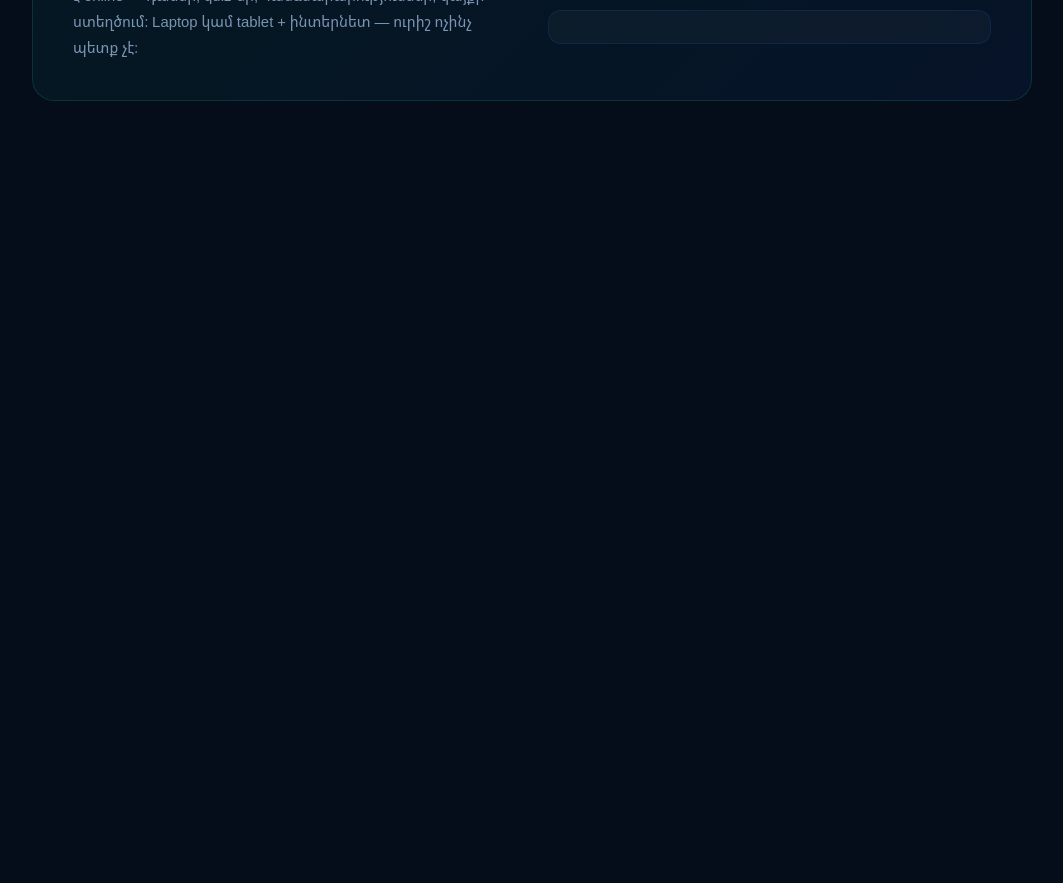
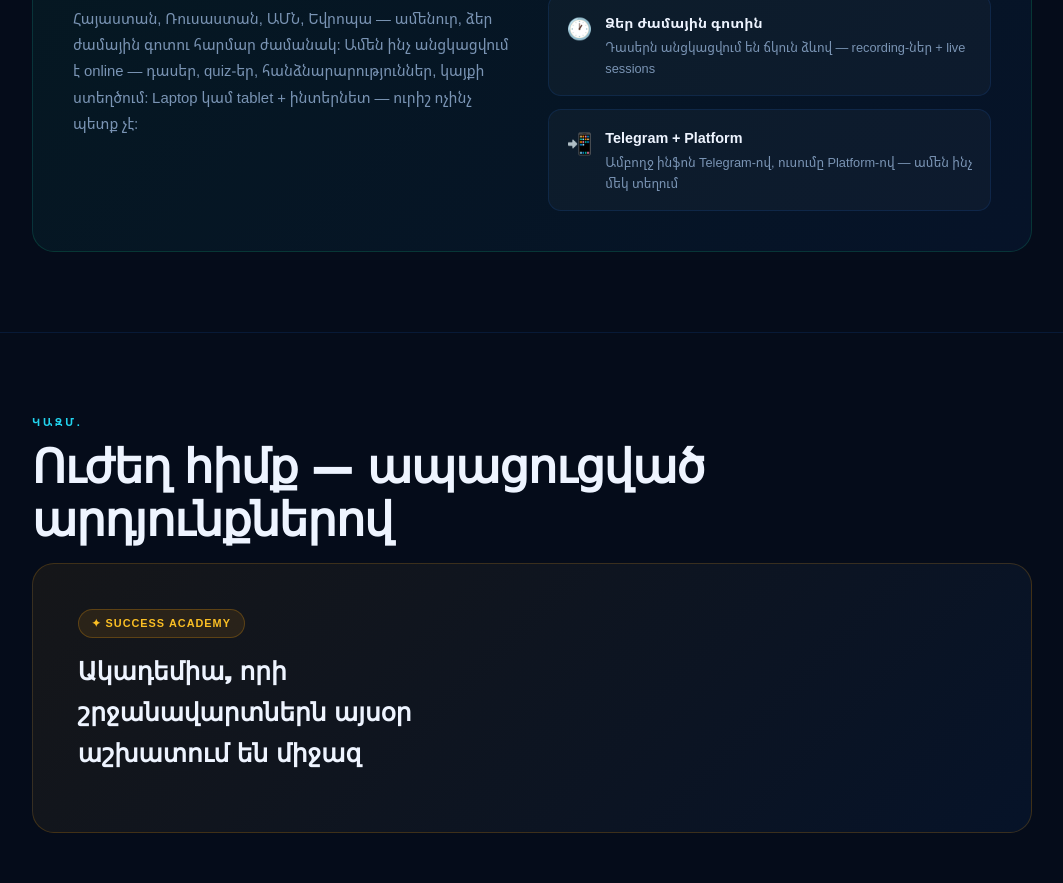
Before and after one commit to Young-IT-Talent/Young-it-talent, a plain HTML site: page index.html in a window 1280 px wide. Shown: the part 1614-2497 px from the top of the page, without its empty margins (108-1171 px from the left). Before the commit the page ends 1795 px from the top, so only its background shows below. Drawn offline with Linux system fonts and the light colour scheme.

Commit message:
Update index.html

```diff
--- a/index.html
+++ b/index.html
@@ -206,7 +206,7 @@ hr.div { border: none; border-top: 1px solid var(--border); }
   background: rgba(255,255,255,0.03); border: 1px solid var(--border);
   border-radius: 13px; padding: 1rem 1.1rem;
 }
-.ob-icon { font-size: 1.3rem; flex-shrink: 0; margin-top: .1rem; }
+.ob-icon { font-size: 1.3rem; flex-shrink: 0; }
 .ob-item h4 { font-weight: 700; font-size: .9rem; margin-bottom: .15rem; }
 .ob-item p { font-size: .8rem; color: var(--gray); }
 
@@ -293,21 +293,6 @@ hr.div { border: none; border-top: 1px solid var(--border); }
 }
 .cb-bottom p { font-size: .88rem; color: var(--gray); }
 .cb-bottom strong { color: var(--gold2); }
-
-/* ── LEARN GRID ── */
-.learn-grid { display: grid; grid-template-columns: repeat(3,1fr); gap: 1.1rem; margin-top: 2.2rem; }
-@media(max-width:680px){ .learn-grid { grid-template-columns: 1fr 1fr; } }
-@media(max-width:400px){ .learn-grid { grid-template-columns: 1fr; } }
-.lc {
-  background: var(--card); border: 1px solid var(--border);
-  border-radius: 15px; padding: 1.4rem;
-  transition: border-color .25s, transform .25s;
-}
-.lc:hover { border-color: var(--blue2); transform: translateY(-4px); }
-.lc-i { font-size: 1.7rem; margin-bottom: .7rem; }
-.lc-t { font-size: .65rem; font-weight: 700; letter-spacing: 1px; text-transform: uppercase; color: var(--cyan); margin-bottom: .35rem; display: block; }
-.lc h4 { font-weight: 700; margin-bottom: .28rem; font-size: .93rem; }
-.lc p { font-size: .81rem; color: var(--gray); line-height: 1.6; }
 
 /* ── SCORE ── */
 .score-row { display: grid; grid-template-columns: repeat(3,1fr); gap: 1.1rem; margin-top: 2.2rem; }
@@ -525,4 +510,32 @@ footer { border-top: 1px solid var(--border); padding: 2.2rem 1.5rem; text-align
           </div>
         </div>
         <div class="ob-item">
-          <div class="ob-icon
+          <div class="ob-icon">🕐</div>
+          <div>
+            <h4>Ձեր ժամային գոտին</h4>
+            <p>Դասերն անցկացվում են ճկուն ձևով — recording-ներ + live sessions</p>
+          </div>
+        </div>
+        <div class="ob-item">
+          <div class="ob-icon">📲</div>
+          <div>
+            <h4>Telegram + Platform</h4>
+            <p>Ամբողջ ինֆոն Telegram-ով, ուսումը Platform-ով — ամեն ինչ մեկ տեղում</p>
+          </div>
+        </div>
+      </div>
+    </div>
+  </div>
+</section>
+
+<hr class="div">
+
+<!-- ACADEMY -->
+<section>
+  <div class="container">
+    <p class="eyebrow">Կազմ.</p>
+    <h2>Ուժեղ հիմք — ապացուցված արդյունքներով</h2>
+    <div class="academy-wrap">
+      <div>
+        <div class="ac-badge">✦ Success Academy</div>
+        <h3>Ակադեմիա, որի շրջանավարտներն այսօր աշխատում են միջազ
```
